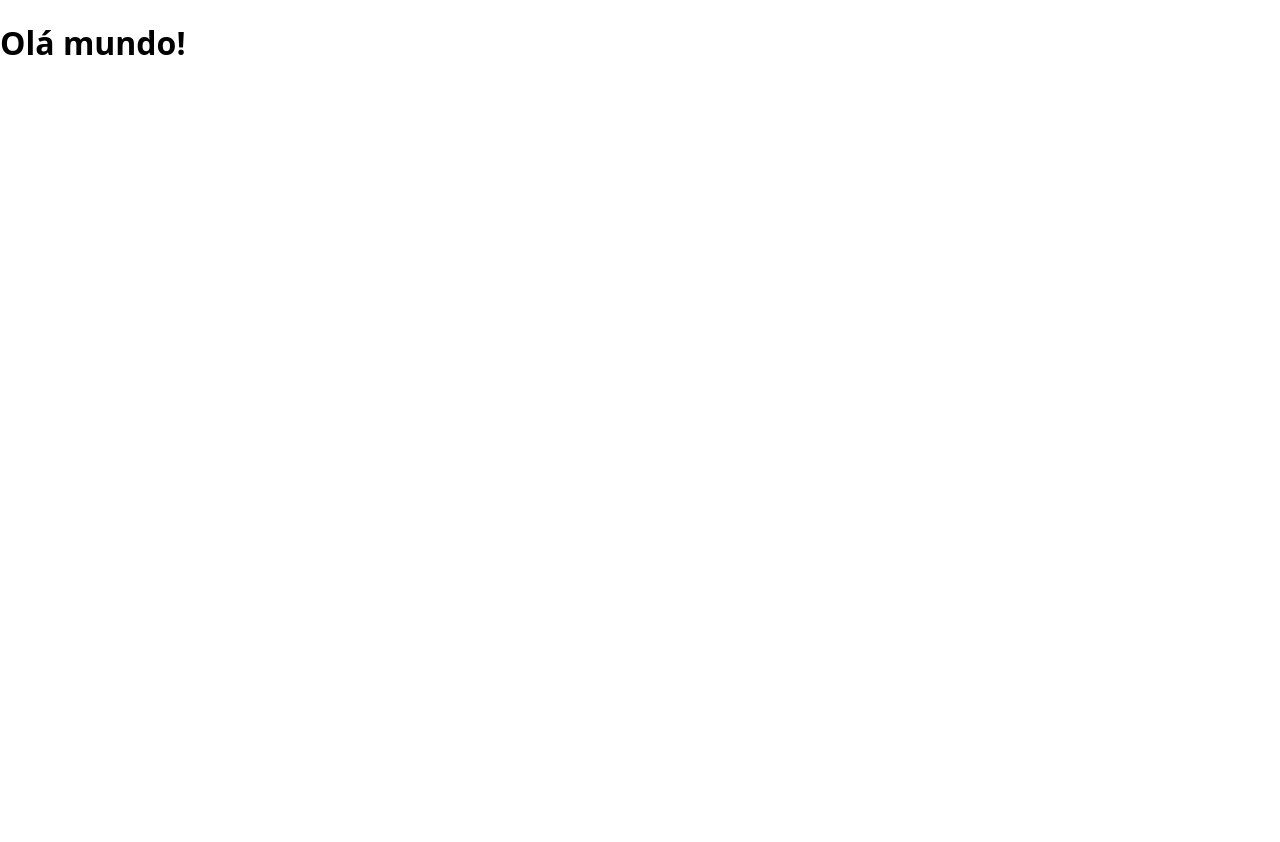
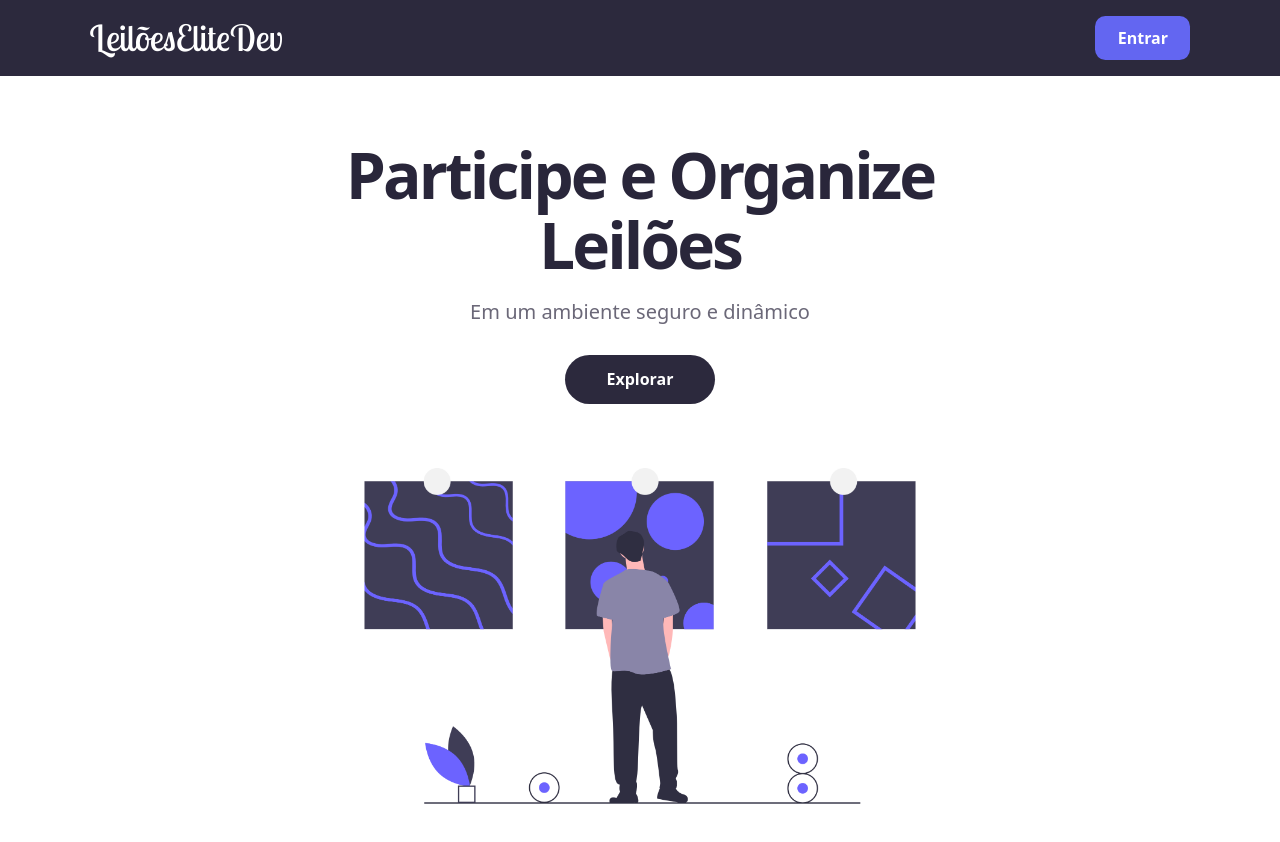
Before and after one commit to Victor-Drt/teste-tecnico-elite-dev, a React (Vite) app in the folder frontend/: page / in a window 1280 px wide. Shown: the top 842 px of the page. Before the commit the page ends 821 px from the top, so only its background shows below. Built offline with nearby package versions, Linux system fonts and the light colour scheme.

Commit message:
feat(frontend): cria layout inicial da página inicial

```diff
--- a/frontend/index.html
+++ b/frontend/index.html
@@ -3,7 +3,13 @@
   <head>
     <meta charset="UTF-8" />
     <meta name="viewport" content="width=device-width, initial-scale=1.0" />
-    <title>Frontend</title>
+    <link rel="preconnect" href="https://fonts.googleapis.com" />
+    <link rel="preconnect" href="https://fonts.gstatic.com" crossorigin />
+    <link
+      href="https://fonts.googleapis.com/css2?family=Lobster+Two:wght@400;700&display=swap"
+      rel="stylesheet"
+    />
+    <title>LeilõesEliteDev</title>
   </head>
   <body>
     <div id="root"></div>
--- a/frontend/src/App.tsx
+++ b/frontend/src/App.tsx
@@ -1,6 +1,8 @@
+import HomePage from "./pages/HomePage"
+
 function App() {
   return <main>
-    <h1>Olá mundo!</h1>
+    <HomePage />
   </main>
 }
 
--- /dev/null
+++ b/frontend/src/components/Header/index.tsx
@@ -0,0 +1,14 @@
+import "./style.css";
+
+const Header = () => {
+  return (
+    <header className="site-header">
+      <a className="brand-name" href="#" aria-label="LeilõesEliteDev - página inicial">
+        LeilõesEliteDev
+      </a>
+      <button className="login-button" type="button">Entrar</button>
+    </header>
+  );
+};
+
+export default Header;
--- /dev/null
+++ b/frontend/src/components/Header/style.css
@@ -0,0 +1,40 @@
+.site-header {
+  align-items: center;
+  background-color: #2c293d;
+  display: flex;
+  justify-content: space-between;
+  min-height: 76px;
+  padding: 0 clamp(1.25rem, 7vw, 7rem);
+  width: 100%;
+}
+
+.brand-name {
+  color: #fff;
+  font-family: "Lobster Two", cursive;
+  font-size: clamp(1.75rem, 3vw, 2.25rem);
+  line-height: 1;
+  text-decoration: none;
+}
+
+.login-button {
+  background-color: #6366f1;
+  border: 0;
+  border-radius: 0.65rem;
+  color: #fff;
+  cursor: pointer;
+  font: inherit;
+  font-weight: 600;
+  padding: 0.7rem 1.4rem;
+  transition: background-color 160ms ease, transform 160ms ease;
+}
+
+.login-button:hover {
+  background-color: #5558e8;
+  transform: translateY(-1px);
+}
+
+.login-button:focus-visible,
+.brand-name:focus-visible {
+  outline: 3px solid #a5b4fc;
+  outline-offset: 4px;
+}
--- /dev/null
+++ b/frontend/src/pages/HomePage/index.tsx
@@ -0,0 +1,25 @@
+import heroIllustration from "../../assets/home-page-art-museum.png"
+import Header from "../../components/Header";
+import "./styles.css";
+
+const HomePage = () => {
+  return (
+    <>
+      <Header />
+      <main className="container">
+        <h1>Participe e Organize Leilões</h1>
+        <p>Em um ambiente seguro e dinâmico</p>
+
+        <button className="explore-button" type="button">Explorar</button>
+
+        <img
+          className="hero-illustration"
+          src={heroIllustration}
+          alt="Ilustração de uma pessoa observando obras de arte"
+        />
+      </main>
+    </>
+  );
+};
+
+export default HomePage;
--- /dev/null
+++ b/frontend/src/pages/HomePage/styles.css
@@ -0,0 +1,85 @@
+.container {
+  align-items: center;
+  display: flex;
+  flex-direction: column;
+  margin: 0 auto;
+  max-width: 1200px;
+  min-height: calc(100vh - 76px);
+  padding: clamp(3rem, 8vh, 6rem) 1.5rem 2rem;
+  text-align: center;
+}
+
+.container h1 {
+  color: #29263a;
+  font-size: clamp(2.25rem, 5vw, 4rem);
+  font-weight: 750;
+  letter-spacing: -0.045em;
+  line-height: 1.1;
+  margin: 0;
+  max-width: 800px;
+}
+
+.container p {
+  color: #6b6878;
+  font-size: clamp(1rem, 2vw, 1.25rem);
+  line-height: 1.5;
+  margin: 1rem 0 1.75rem;
+}
+
+.explore-button {
+  background-color: #2c293d;
+  border: 0;
+  border-radius: 999px;
+  color: #fff;
+  cursor: pointer;
+  font: inherit;
+  font-weight: 600;
+  min-width: 150px;
+  padding: 0.85rem 2rem;
+  transition: background-color 160ms ease, transform 160ms ease;
+}
+
+.explore-button:hover {
+  background-color: #403c56;
+  transform: translateY(-2px);
+}
+
+.explore-button:focus-visible {
+  outline: 3px solid #818cf8;
+  outline-offset: 4px;
+}
+
+.hero-illustration {
+  display: block;
+  height: auto;
+  margin-top: clamp(2rem, 5vh, 3.5rem);
+  max-height: 48vh;
+  max-width: min(100%, 720px);
+  object-fit: contain;
+  width: 100%;
+}
+
+@media (max-width: 600px) {
+  .site-header {
+    min-height: 68px;
+    padding-inline: 1.25rem;
+  }
+
+  .container {
+    min-height: calc(100vh - 68px);
+    padding-top: 3.5rem;
+  }
+
+  .hero-illustration {
+    max-height: 38vh;
+  }
+}
+
+@media (prefers-reduced-motion: reduce) {
+  *,
+  *::before,
+  *::after {
+    scroll-behavior: auto !important;
+    transition-duration: 0.01ms !important;
+  }
+}
```
Also changed, not shown: frontend/src/assets/home-page-art-museum.png (added).
